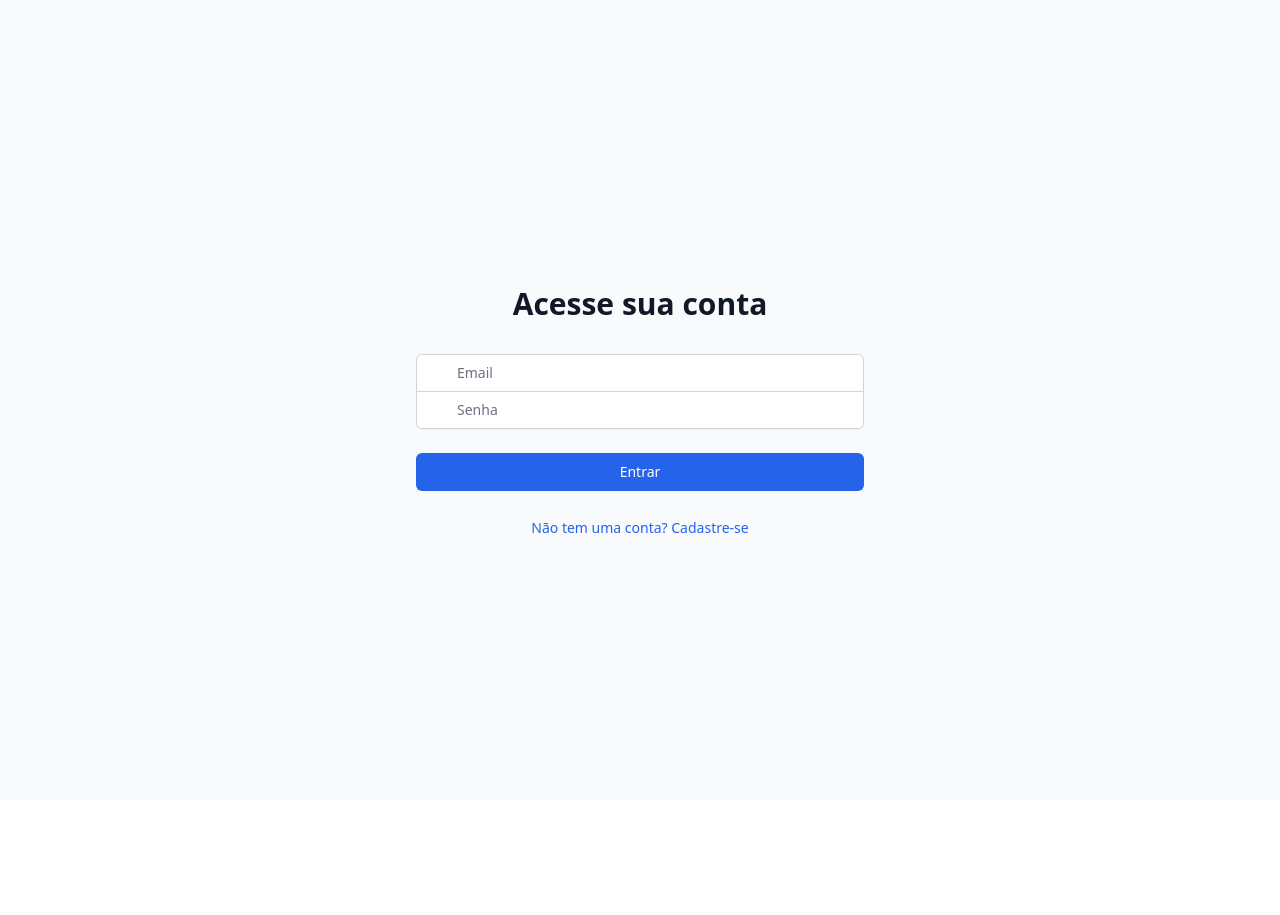
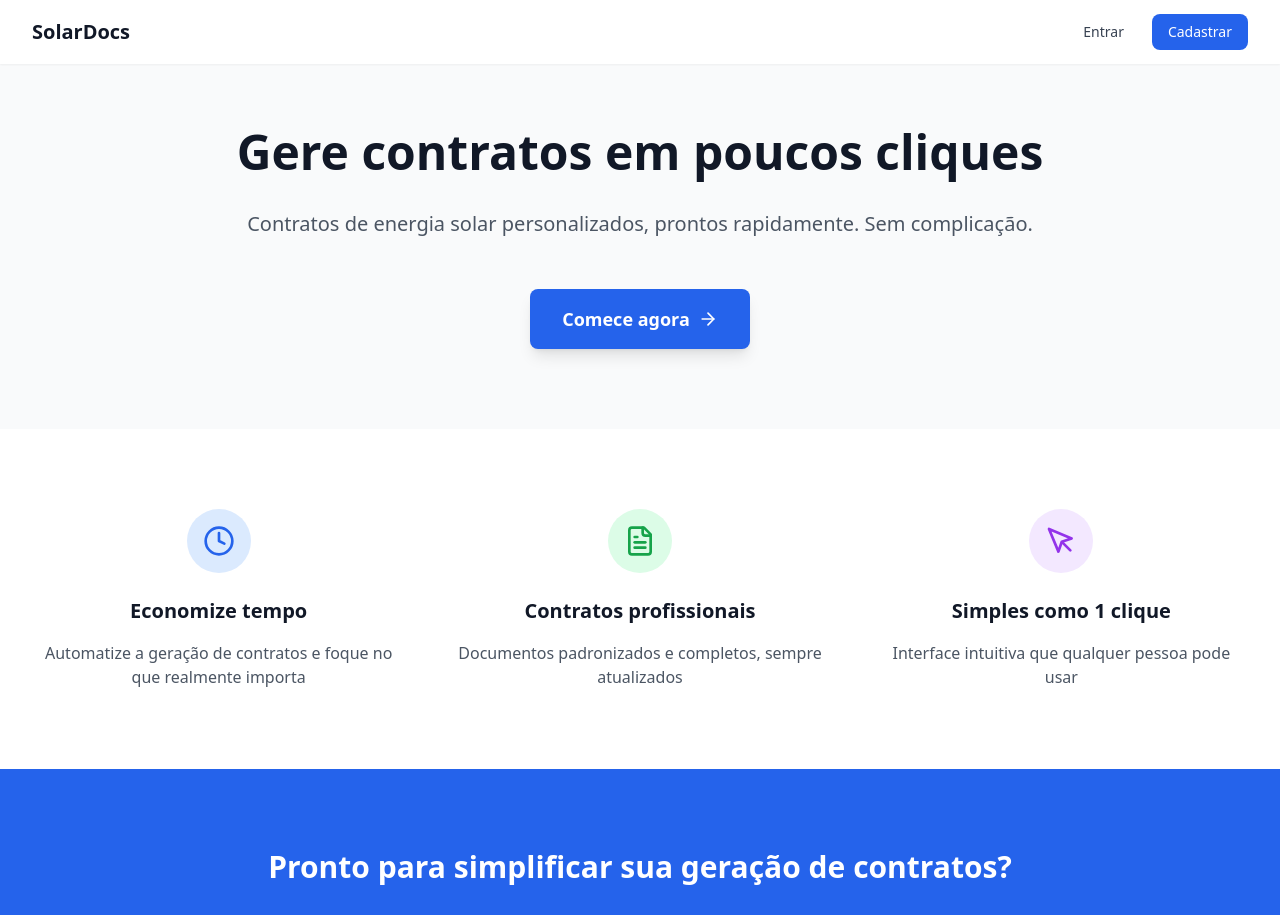
Before and after one commit to office638/gerar-contrato, a React (Vite) app: page / in a window 1280 px wide. Shown: the top 915 px of the page. Before the commit the page ends 800 px from the top, so only its background shows below. Built offline with nearby package versions, Linux system fonts and the light colour scheme.

Commit message:
CRIADO LANDING PAGE INICIAL

```diff
--- a/package.json
+++ b/package.json
@@ -22,6 +22,7 @@
     "react-hook-form": "^7.51.0",
     "react-input-mask": "^3.0.0-alpha.2",
     "react-query": "^3.39.3",
+    "react-router-dom": "^6.22.3",
     "xlsx": "^0.18.5",
     "zod": "^3.22.4"
   },
@@ -31,6 +32,7 @@
     "@types/react-datepicker": "^6.0.1",
     "@types/react-dom": "^18.3.0",
     "@types/react-input-mask": "^3.0.5",
+    "@types/react-router-dom": "^5.3.3",
     "@vitejs/plugin-react": "^4.3.1",
     "autoprefixer": "^10.4.18",
     "eslint": "^9.9.1",
--- a/src/App.tsx
+++ b/src/App.tsx
@@ -1,4 +1,5 @@
 import React from 'react';
+import { Routes, Route, Navigate } from 'react-router-dom';
 import { useAtom } from 'jotai';
 import { Sun, Loader2, FileText, FileSignature, PlusCircle, History } from 'lucide-react';
 import { formProgressAtom } from './store/form';
@@ -11,6 +12,7 @@ import AuthForm from './components/AuthForm';
 import ContractFlow from './components/ContractFlow.tsx';
 import PowerOfAttorneyFlow from './components/PowerOfAttorneyFlow';
 import HistoryView from './components/HistoryView';
+import LandingPage from './components/LandingPage';
 
 const queryClient = new QueryClient();
 
@@ -44,12 +46,16 @@ function App() {
     );
   }
 
-  if (!session) {
-    return <AuthForm />;
-  }
-
   return (
     <QueryClientProvider client={queryClient}>
+      <Routes>
+        <Route path="/" element={!session ? <LandingPage /> : <Navigate to="/app" />} />
+        <Route path="/login" element={!session ? <AuthForm /> : <Navigate to="/app" />} />
+        <Route path="/register" element={!session ? <AuthForm isSignUp /> : <Navigate to="/app" />} />
+        <Route
+          path="/app/*"
+          element={
+            session ? (
               <div className="min-h-screen bg-gray-50">
                 <header className="bg-white shadow-sm">
                   <div className="max-w-7xl mx-auto px-4 py-4 sm:px-6 lg:px-8">
@@ -185,6 +191,12 @@ function App() {
                   )}
                 </main>
               </div>
+            ) : (
+              <Navigate to="/login" />
+            )
+          }
+        />
+      </Routes>
     </QueryClientProvider>
   );
 }
--- a/src/components/AuthForm.tsx
+++ b/src/components/AuthForm.tsx
@@ -1,13 +1,21 @@
 import React, { useState } from 'react';
+import { Link, useNavigate } from 'react-router-dom';
 import { supabase } from '../lib/supabase';
 import { Mail, Lock, Loader2, AlertCircle } from 'lucide-react';
+import { useSupabaseMutation } from '../hooks/useSupabaseMutation';
 
-export default function AuthForm() {
+interface AuthFormProps {
+  isSignUp?: boolean;
+}
+
+export default function AuthForm({ isSignUp: defaultIsSignUp = false }: AuthFormProps) {
   const [email, setEmail] = useState('');
   const [password, setPassword] = useState('');
   const [loading, setLoading] = useState(false);
   const [error, setError] = useState<string | null>(null);
-  const [isSignUp, setIsSignUp] = useState(false);
+  const [isSignUp, setIsSignUp] = useState(defaultIsSignUp);
+  const [showWaitlistMessage, setShowWaitlistMessage] = useState(false);
+  const navigate = useNavigate();
 
   const handleSubmit = async (e: React.FormEvent) => {
     e.preventDefault();
@@ -16,14 +24,24 @@ export default function AuthForm() {
 
     try {
       if (isSignUp) {
-        const { error } = await supabase.auth.signUp({
-          email,
-          password,
-          options: {
-            emailRedirectTo: window.location.origin
-          }
-        });
+        // Save to waitlist table
+        const { data, error } = await supabase
+          .from('waitlist')
+          .insert([
+            {
+              email,
+              status: 'pending'
+            }
+          ])
+          .select()
+          .single();
+
         if (error) throw error;
+
+        // Show waitlist message
+        setShowWaitlistMessage(true);
+        setEmail('');
+        setPassword('');
       } else {
         const { error } = await supabase.auth.signInWithPassword({
           email,
@@ -38,10 +56,38 @@ export default function AuthForm() {
     }
   };
 
+  if (showWaitlistMessage) {
+    return (
+      <div className="min-h-screen flex items-center justify-center bg-gray-50 py-12 px-4 sm:px-6 lg:px-8">
+        <div className="max-w-md w-full space-y-8 bg-white p-8 rounded-lg shadow-lg">
+          <div className="text-center">
+            <h2 className="text-2xl font-bold text-gray-900 mb-4">
+              Obrigado pelo interesse!
+            </h2>
+            <p className="text-gray-600 mb-6">
+              Você foi adicionado à nossa lista de espera. Entraremos em contato em breve quando sua conta estiver pronta.
+            </p>
+            <Link
+              to="/"
+              className="inline-flex items-center justify-center px-4 py-2 border border-transparent text-sm font-medium rounded-md text-white bg-blue-600 hover:bg-blue-700"
+            >
+              Voltar para página inicial
+            </Link>
+          </div>
+        </div>
+      </div>
+    );
+  }
+
   return (
     <div className="min-h-screen flex items-center justify-center bg-gray-50 py-12 px-4 sm:px-6 lg:px-8">
       <div className="max-w-md w-full space-y-8">
         <div>
+          <div className="flex items-center justify-center mb-8">
+            <Link to="/" className="text-gray-600 hover:text-gray-900">
+              ← Voltar para página inicial
+            </Link>
+          </div>
           <h2 className="mt-6 text-center text-3xl font-extrabold text-gray-900">
             {isSignUp ? 'Criar nova conta' : 'Acesse sua conta'}
           </h2>
--- /dev/null
+++ b/src/components/LandingPage.tsx
@@ -0,0 +1,126 @@
+import React from 'react';
+import { Clock, FileText, MousePointer, ArrowRight } from 'lucide-react';
+import { Link } from 'react-router-dom';
+
+export default function LandingPage() {
+  return (
+    <div className="min-h-screen bg-gray-50">
+      {/* Navigation */}
+      <nav className="fixed top-0 left-0 right-0 bg-white shadow-sm z-50">
+        <div className="max-w-7xl mx-auto px-4 sm:px-6 lg:px-8">
+          <div className="flex items-center justify-between h-16">
+            <div className="flex items-center">
+              <div className="text-xl font-bold text-gray-900">
+                SolarDocs
+              </div>
+            </div>
+            <div className="flex items-center space-x-4">
+              <Link
+                to="/login"
+                className="text-gray-700 hover:text-gray-900 px-3 py-2 rounded-md text-sm font-medium"
+              >
+                Entrar
+              </Link>
+              <Link
+                to="/register"
+                className="bg-blue-600 text-white hover:bg-blue-700 px-4 py-2 rounded-lg text-sm font-medium transition-colors"
+              >
+                Cadastrar
+              </Link>
+            </div>
+          </div>
+        </div>
+      </nav>
+
+      {/* Hero Section */}
+      <div className="pt-32 pb-20 px-4 sm:px-6 lg:px-8">
+        <div className="max-w-4xl mx-auto text-center">
+          <h1 className="text-4xl sm:text-5xl font-bold text-gray-900 mb-8 leading-tight">
+            Gere contratos em poucos cliques
+          </h1>
+          <p className="text-xl text-gray-600 mb-12 leading-relaxed">
+            Contratos de energia solar personalizados, prontos rapidamente. Sem complicação.
+          </p>
+          <Link
+            to="/register"
+            className="inline-flex items-center px-8 py-4 bg-blue-600 text-white rounded-lg text-lg font-semibold hover:bg-blue-700 transition-colors shadow-lg hover:shadow-xl"
+          >
+            Comece agora
+            <ArrowRight className="ml-2 w-5 h-5" />
+          </Link>
+        </div>
+      </div>
+
+      {/* Features Section */}
+      <div className="bg-white py-20">
+        <div className="max-w-7xl mx-auto px-4 sm:px-6 lg:px-8">
+          <div className="grid grid-cols-1 md:grid-cols-3 gap-12">
+            {/* Feature 1 */}
+            <div className="text-center">
+              <div className="inline-flex items-center justify-center w-16 h-16 rounded-full bg-blue-100 text-blue-600 mb-6">
+                <Clock className="w-8 h-8" />
+              </div>
+              <h3 className="text-xl font-semibold text-gray-900 mb-4">
+                Economize tempo
+              </h3>
+              <p className="text-gray-600">
+                Automatize a geração de contratos e foque no que realmente importa
+              </p>
+            </div>
+
+            {/* Feature 2 */}
+            <div className="text-center">
+              <div className="inline-flex items-center justify-center w-16 h-16 rounded-full bg-green-100 text-green-600 mb-6">
+                <FileText className="w-8 h-8" />
+              </div>
+              <h3 className="text-xl font-semibold text-gray-900 mb-4">
+                Contratos profissionais
+              </h3>
+              <p className="text-gray-600">
+                Documentos padronizados e completos, sempre atualizados
+              </p>
+            </div>
+
+            {/* Feature 3 */}
+            <div className="text-center">
+              <div className="inline-flex items-center justify-center w-16 h-16 rounded-full bg-purple-100 text-purple-600 mb-6">
+                <MousePointer className="w-8 h-8" />
+              </div>
+              <h3 className="text-xl font-semibold text-gray-900 mb-4">
+                Simples como 1 clique
+              </h3>
+              <p className="text-gray-600">
+                Interface intuitiva que qualquer pessoa pode usar
+              </p>
+            </div>
+          </div>
+        </div>
+      </div>
+
+      {/* CTA Section */}
+      <div className="bg-blue-600 py-20">
+        <div className="max-w-4xl mx-auto px-4 sm:px-6 lg:px-8 text-center">
+          <h2 className="text-3xl font-bold text-white mb-8">
+            Pronto para simplificar sua geração de contratos?
+          </h2>
+          <Link
+            to="/register"
+            className="inline-flex items-center px-8 py-4 bg-white text-blue-600 rounded-lg text-lg font-semibold hover:bg-gray-50 transition-colors shadow-lg"
+          >
+            Criar conta gratuita
+            <ArrowRight className="ml-2 w-5 h-5" />
+          </Link>
+        </div>
+      </div>
+
+      {/* Footer */}
+      <footer className="bg-gray-50 py-12">
+        <div className="max-w-7xl mx-auto px-4 sm:px-6 lg:px-8">
+          <div className="text-center text-gray-500 text-sm">
+            © 2025 SolarDocs. Todos os direitos reservados.
+          </div>
+        </div>
+      </footer>
+    </div>
+  );
+}
--- a/src/main.tsx
+++ b/src/main.tsx
@@ -1,10 +1,13 @@
 import { StrictMode } from 'react';
 import { createRoot } from 'react-dom/client';
+import { BrowserRouter } from 'react-router-dom';
 import App from './App.tsx';
 import './index.css';
 
 createRoot(document.getElementById('root')!).render(
   <StrictMode>
+    <BrowserRouter>
     <App />
+    </BrowserRouter>
   </StrictMode>
 );
```
Also changed, not shown: 2 other files (tests, documents, lock files or other folders). Lines whose indentation alone changed are shown as unchanged.
